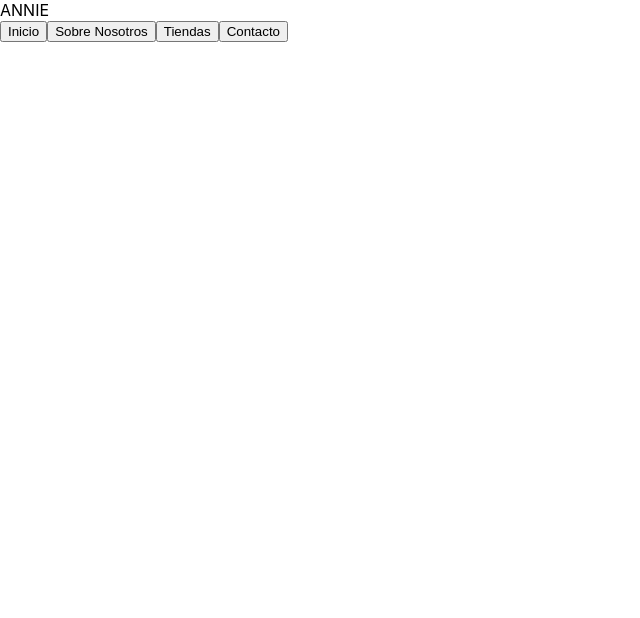
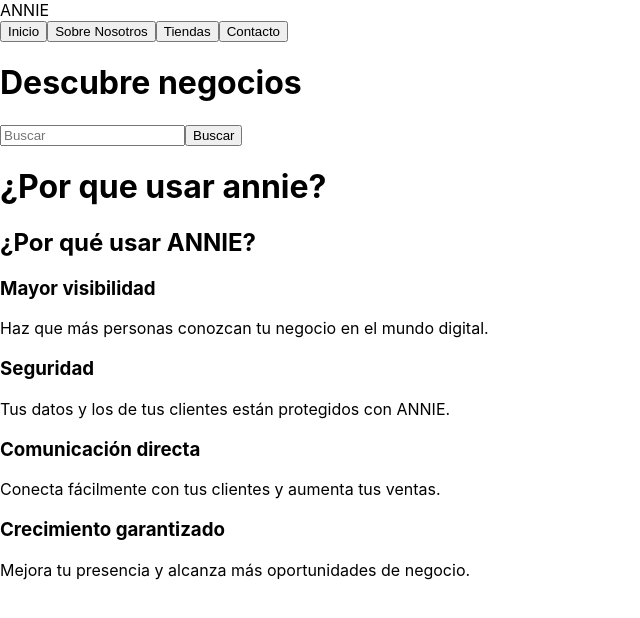
Before and after one commit to AzelMe/annieV2, a React (Create React App) app in the folder nombre-del-proyecto/: page / in a window 1280 px wide. Shown: the top 618 px of the page, without its empty margins (0-640 px from the left). Built offline with nearby package versions, Linux system fonts and the light colour scheme.

Commit message:
Inicio base

```diff
--- a/nombre-del-proyecto/src/App.js
+++ b/nombre-del-proyecto/src/App.js
@@ -1,5 +1,7 @@
 import { BrowserRouter, Routes, Route } from "react-router-dom";
 import NavBar from "./NavBar";
+import Inicio from "./Inicio";
+
 
 import Login from "./Login/Login";
 import Registro from "./Registro/Registro";
@@ -10,6 +12,7 @@ function App() {
   return (
     <BrowserRouter>
       <NavBar/>
+            <Inicio />
       <Routes>
     { /*  <Route path="/" element={<Login />} />
         <Route path="/registro" element={<Registro />} /> */}
--- /dev/null
+++ b/nombre-del-proyecto/src/Inicio.js
@@ -0,0 +1,55 @@
+import { useState } from "react";
+
+function Inicio({onRegisterClick}) {
+    const [search, setSearch] = useState("");
+
+    return (
+        <div>
+            <h1>Descubre negocios</h1>
+
+            <form onSubmit={(e) => e.preventDefault()}>
+                <input
+                    type="text"
+                    placeholder="Buscar"
+                    value={search}
+                    onChange={(e) => setSearch(e.target.value)}
+                />
+                <button type="submit">Buscar</button>
+            </form>
+
+            <h1>¿Por que usar annie?</h1>
+
+
+
+  <section class="beneficios" id="beneficios">
+    <h2>¿Por qué usar ANNIE?</h2>
+    <div class="cards">
+      <div class="card">
+
+        <h3>Mayor visibilidad</h3>
+        <p>Haz que más personas conozcan tu negocio en el mundo digital.</p>
+      </div>
+      <div class="card">
+
+        <h3>Seguridad</h3>
+        <p>Tus datos y los de tus clientes están protegidos con ANNIE.</p>
+      </div>
+      <div class="card">
+
+        <h3>Comunicación directa</h3>
+        <p>Conecta fácilmente con tus clientes y aumenta tus ventas.</p>
+      </div>
+      <div class="card">
+
+        <h3>Crecimiento garantizado</h3>
+        <p>Mejora tu presencia y alcanza más oportunidades de negocio.</p>
+      </div>
+    </div>
+  </section>
+
+
+        </div>
+    );
+}
+
+export default Inicio;
```
Also changed, not shown: 1 other file (tests, documents, lock files or other folders).
